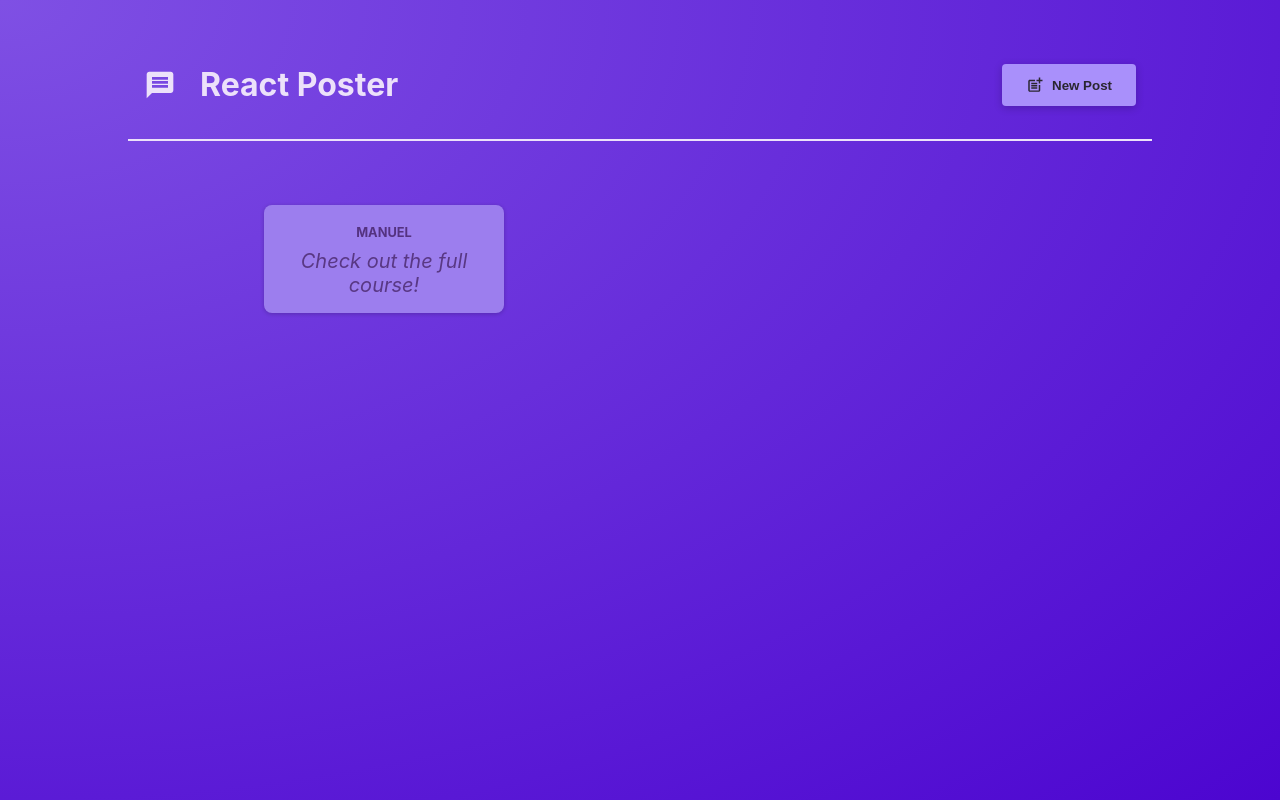
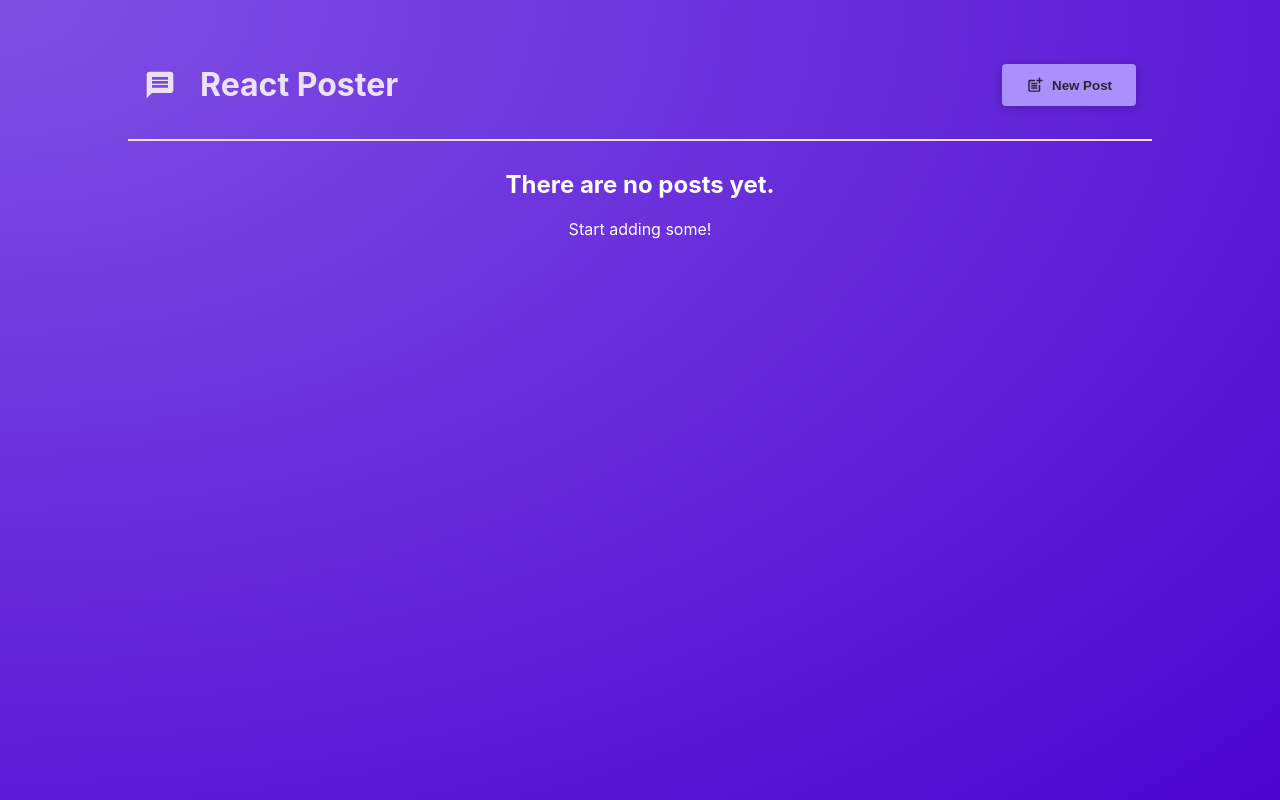
Before and after one commit to Madhurshani-Sivan/react-basics, a React (Vite) app: page / in a window 1280 px wide. Built offline with nearby package versions, Linux system fonts and the light colour scheme.

Commit message:
render posts

```diff
--- a/src/components/PostsList.jsx
+++ b/src/components/PostsList.jsx
@@ -18,9 +18,19 @@ function PostsList({ isPosting, onStopPosting }) {
           <NewPost onCancel={onStopPosting} onAddPost={addPostHandler} />
         </Modal>
       )}
-      <ul className={classes.posts}>
-        <Post author="Manuel" body="Check out the full course!" />
-      </ul>
+      {posts.length > 0 && (
+        <ul className={classes.posts}>
+          {posts.map((post) => (
+            <Post key={post.body} author={post.author} body={post.body} />
+          ))}
+        </ul>
+      )}
+      {posts.length === 0 && (
+        <div style={{ textAlign: "center", color: "white" }}>
+          <h2>There are no posts yet.</h2>
+          <p>Start adding some!</p>
+        </div>
+      )}
     </>
   );
 }
```
